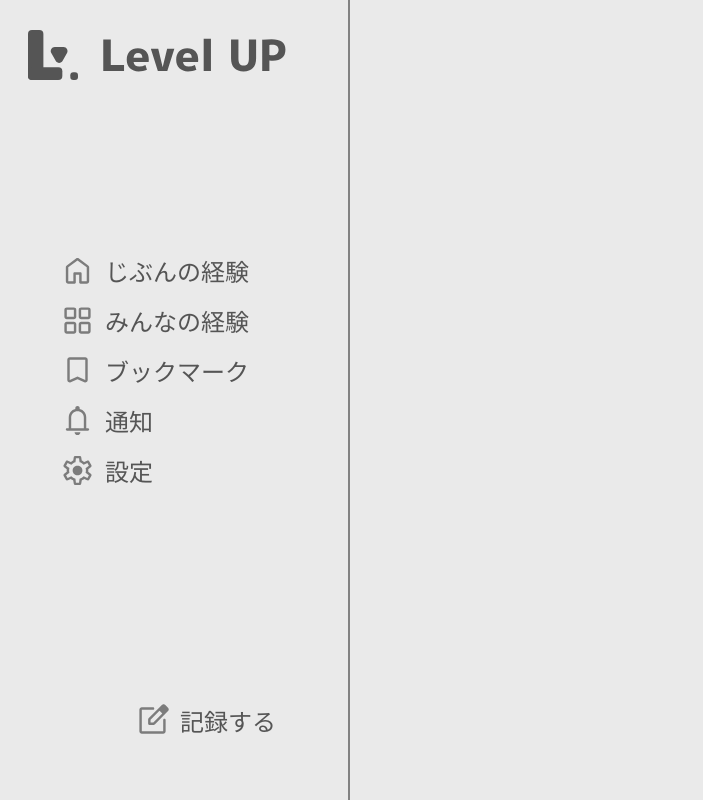
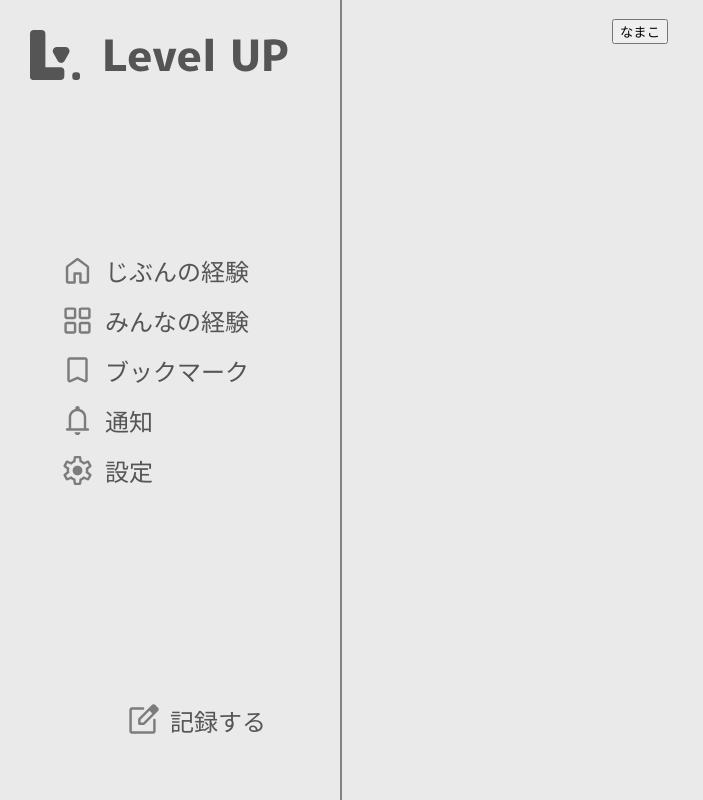
Before and after one commit to nakajimatakumi/LevelUP, a Next.js app: page / in a window 1280 px wide. Shown: the whole page, without its empty margins (0-703 px from the left). Built offline with nearby package versions, Linux system fonts and the light colour scheme.

Commit message:
アコーディオンコンポーネントの追加

```diff
--- a/package.json
+++ b/package.json
@@ -9,6 +9,7 @@
     "lint": "next lint"
   },
   "dependencies": {
+    "@radix-ui/react-accordion": "^1.2.0",
     "git": "^0.1.5",
     "next": "14.2.3",
     "react": "^18",
--- a/src/app/layout.tsx
+++ b/src/app/layout.tsx
@@ -1,7 +1,7 @@
 import type { Metadata } from "next";
 import { Kosugi_Maru } from "next/font/google";
 import styles from "../styles/global.module.css";
-import { Sidebar } from "@/features/components/layouts/Sidebar";
+import Sidebar from "@/features/components/layouts/Sidebar";
 
 const kosugiMaru = Kosugi_Maru({
   weight: "400",
--- a/src/app/page.tsx
+++ b/src/app/page.tsx
@@ -1,3 +1,10 @@
-export default function Home() {
-  return <div></div>;
+import AccordionLink from "@/features/components/modules/Accordion";
+import styles from "@/styles/app/Home.module.css";
+
+export default function HomePage() {
+  return (
+    <div className={styles.container}>
+      <AccordionLink />
+    </div>
+  );
 }
--- a/src/features/components/layouts/Sidebar.tsx
+++ b/src/features/components/layouts/Sidebar.tsx
@@ -3,22 +3,22 @@ import PageLink from "../elements/PageLink";
 import { pages } from "@/constants/pageLink";
 import styles from "@/features/styles/layouts/Sidebar.module.css";
 
-export const Sidebar = () => {
+export default function Sidebar() {
   return (
     <div className={styles.sidebarWrapper}>
       <div className={styles.titleWrapper}>
         <Title />
       </div>
-      <div className={styles.centerPageLinkWrapper}>
+      <nav className={styles.centerPageLinkWrapper}>
         <PageLink page={pages.myExp} userId="userId" />
         <PageLink page={pages.allExp} userId="userId" />
         <PageLink page={pages.bookmark} userId="userId" />
         <PageLink page={pages.notification} userId="userId" />
         <PageLink page={pages.setting} userId="userId" />
-      </div>
+      </nav>
       <div className={styles.bottomPageLinkWrapper}>
         <PageLink page={pages.post} userId="userId" />
       </div>
     </div>
   );
-};
+}
--- /dev/null
+++ b/src/features/components/modules/Accordion.tsx
@@ -0,0 +1,16 @@
+import * as Accordion from "@radix-ui/react-accordion";
+
+export default function AccordionLink() {
+  return (
+    <div>
+      <Accordion.Root type="multiple">
+        <Accordion.Item value="item-1">
+          <Accordion.Header>
+            <Accordion.Trigger>なまこ</Accordion.Trigger>
+          </Accordion.Header>
+          <Accordion.Content>と思いきやなめこ</Accordion.Content>
+        </Accordion.Item>
+      </Accordion.Root>
+    </div>
+  );
+}
--- a/src/features/styles/layouts/Sidebar.module.css
+++ b/src/features/styles/layouts/Sidebar.module.css
@@ -8,7 +8,7 @@
 }
 
 .titleWrapper {
-  margin: 30px 20px;
+  margin: 30px 30px;
 }
 
 .centerPageLinkWrapper {
@@ -20,5 +20,5 @@
 .bottomPageLinkWrapper {
   position: fixed;
   bottom: 50px;
-  left: 130px;
+  left: 120px;
 }
--- /dev/null
+++ b/src/styles/app/Home.module.css
@@ -0,0 +1,4 @@
+.container {
+  display: flex;
+  justify-content: center;
+}
--- a/src/styles/global.module.css
+++ b/src/styles/global.module.css
@@ -1,4 +1,6 @@
 .body {
   background-color: #eaeaea;
   color: #555555;
+  margin: 0;
+  padding: 0;
 }
```
Also changed, not shown: 1 other file (tests, documents, lock files or other folders).
